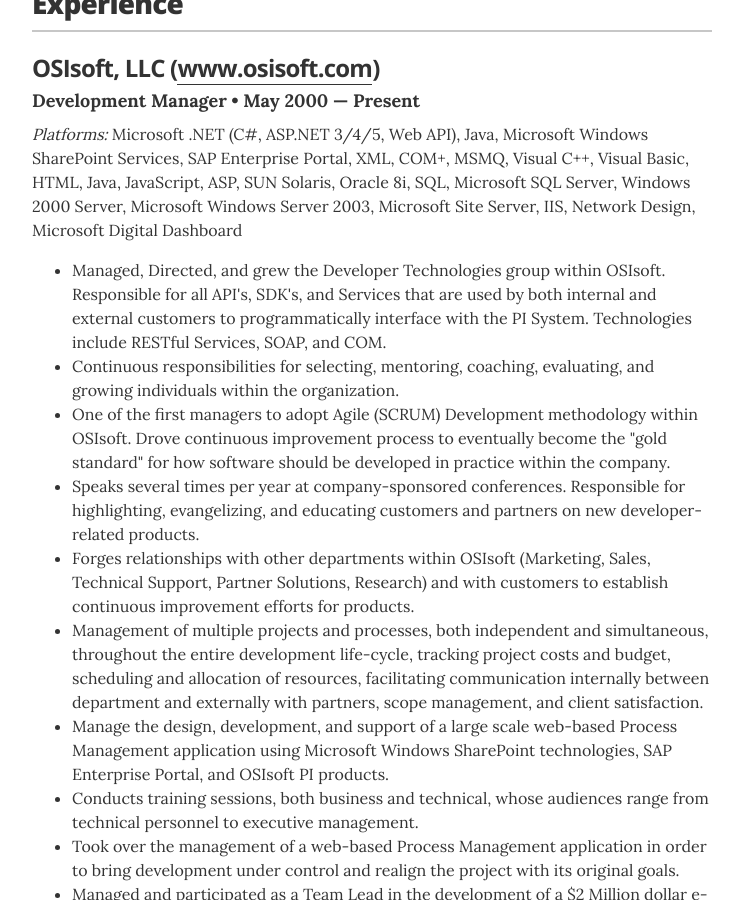
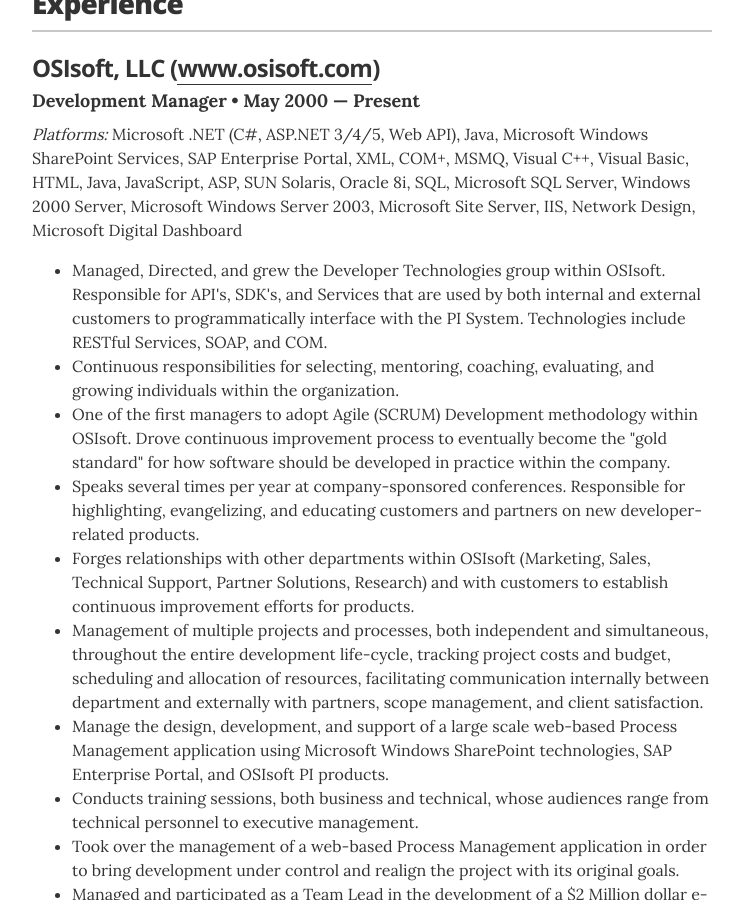
Before and after one commit to Sloveez/sloveez.github.io, a Jekyll site: the page built from index.html, in a window 1280 px wide and 900 px high, scrolled down 797 px. Shown: the whole window, without its empty margins (268-1011 px from the left). Built offline with Jekyll 4.4.1, drawn with Linux system fonts in a browser that asks for light colours.

Commit message:
Update experience.yml

```diff
--- a/_data/experience.yml
+++ b/_data/experience.yml
@@ -5,7 +5,7 @@
   title: Development Manager
   platforms: Microsoft .NET (C#, ASP.NET 3/4/5, Web API), Java, Microsoft Windows SharePoint Services, SAP Enterprise Portal, XML, COM+, MSMQ, Visual C++, Visual Basic, HTML, Java, JavaScript, ASP, SUN Solaris, Oracle 8i, SQL, Microsoft SQL Server, Windows 2000 Server, Microsoft Windows Server 2003, Microsoft Site Server, IIS, Network Design, Microsoft Digital Dashboard
   achievements:
-    - Managed, Directed, and grew the Developer Technologies group within OSIsoft. Responsible for all API's, SDK's, and Services that are used by both internal and external customers to programmatically interface with the PI System. Technologies include RESTful Services, SOAP, and COM.
+    - Managed, Directed, and grew the Developer Technologies group within OSIsoft. Responsible for API's, SDK's, and Services that are used by both internal and external customers to programmatically interface with the PI System. Technologies include RESTful Services, SOAP, and COM.
     - Continuous responsibilities for selecting, mentoring, coaching, evaluating, and growing individuals within the organization.
     - One of the first managers to adopt Agile (SCRUM) Development methodology within OSIsoft. Drove continuous improvement process to eventually become the "gold standard" for how software should be developed in practice within the company.
     - Speaks several times per year at company-sponsored conferences. Responsible for highlighting, evangelizing, and educating customers and partners on new developer-related products.
```
